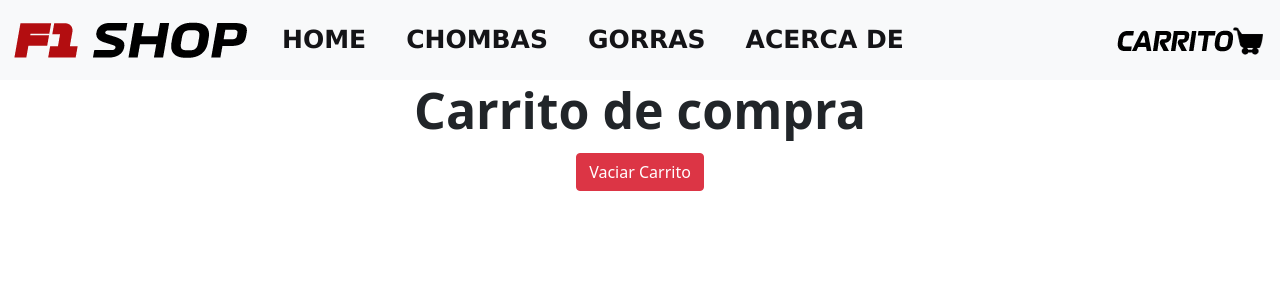
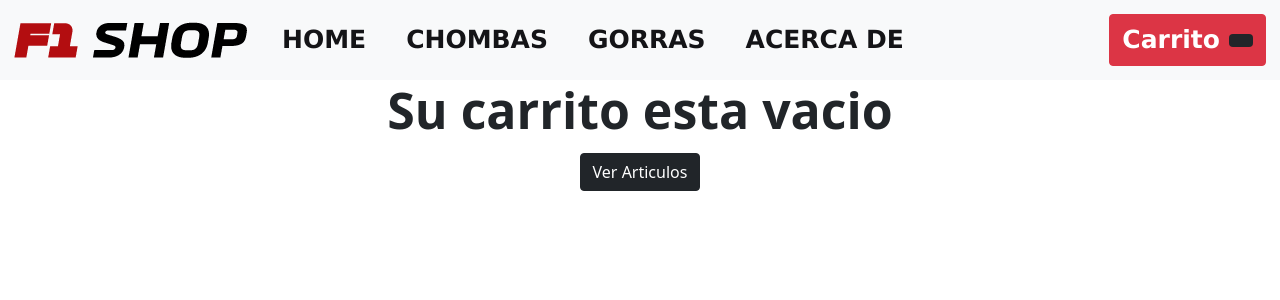
Before and after one commit to nimazmedia/nmazz_rjs_com19765, a React (Create React App) app: page /cart in a window 1280 px wide. Shown: the top 300 px of the page. Built offline with nearby package versions, Linux system fonts and the light colour scheme.

Commit message:
Cart y CartContext

```diff
--- a/src/App.css
+++ b/src/App.css
@@ -12,20 +12,30 @@
   font-weight: bolder;
 }
 
-.cardCarrito {
-  width: 45rem;
-  margin: auto auto;
-}
-
 .carritoTitle {
   font-size: 30px;
   font-weight: bolder;
   margin-bottom: 0;
+  background-color: #141417;
+  color: #e7e7e7;
 }
 
 .carritoText {
   font-size: 20px;
   font-weight: bold;
+}
+
+.carritoLine {
+  border: solid 1px #141417;
+}
+
+.cartWidg {
+  font-size: 25px;
+  font-weight: bolder;
+}
+
+.botCart {
+  margin: 5px;
 }
 
 .cardItem {
--- a/src/App.js
+++ b/src/App.js
@@ -1,10 +1,11 @@
 import React from 'react';
-import { BrowserRouter, Route, Routes } from 'react-router-dom';
 import NavBar from './components/NavBar/NavBar';
-import {Cart} from "./components/Cart/Cart";
 import CartContextProvider from "./context/CartContext";
 import ItemListContainer from './components/ItemListContainer/ItemListContainer';
 import ItemDetailContainer from './components/ItemListContainer/ItemDetailContainer';
+
+import { BrowserRouter, Route, Routes } from 'react-router-dom';
+import {Cart} from "./components/Cart/Cart";
 
 import 'bootstrap/dist/css/bootstrap.min.css';
 import './App.css';
--- a/src/components/Cart/Cart.jsx
+++ b/src/components/Cart/Cart.jsx
@@ -1,25 +1,47 @@
+import { Link } from 'react-router-dom'
 import { useCartContext } from '../../context/CartContext'
-import {Card, Button} from 'react-bootstrap';
+import { Button, Container, Row, Col } from 'react-bootstrap';
+import { CartEmpty } from './CartEmpty'
 
 export const Cart = () => {
-    const { cartList, vaciarCart } = useCartContext()
+    const { cartList, vaciarCart, borrarItem, cantItem, totalPrice } = useCartContext()
 
     return (
         <div>
-            <h1 className="titulos">Carrito de compra</h1>
+            {cartList.length === 0 ? <CartEmpty /> :
 
-            {cartList.map(item =>
-                        <Card className="text-center cardCarrito" border="dark">
-                            <Card.Header>
-                                <Card.Title className="carritoTitle">{item.title}</Card.Title>
-                            </Card.Header>
-                            <Card.Body>
-                                <Card.Text className="carritoText">Cantidad: {item.cantidad} | Precio: ${item.precio}</Card.Text>
-                            </Card.Body>
-                            <Card.Footer><Button variant="dark" className="botDetalle">Eliminar Item</Button></Card.Footer>
-                        </Card>
-            )}
-            <Button variant="danger" className="botDetalle" onClick={vaciarCart}>Vaciar Carrito</Button>
-        </div>
+                cartList.map(item =>
+                        <Container>
+                            <Row className="carritoTitle">
+                                <Col className="carritoText">Articulo</Col>
+                                <Col className="carritoText">Cantidad</Col>
+                                <Col className="carritoText">Precio</Col>
+                                <Col></Col>
+                            </Row>
+                            <Row className="carritoLine">
+                                <Col className="carritoText">{item.title}</Col>
+                                <Col className="carritoText">{item.count}</Col>
+                                <Col className="carritoText">$ {item.precio * item.count}</Col>
+                                <Col><Button variant="dark" className="botDetalle botCart" onClick={() => borrarItem(item.id)}>Eliminar Item</Button></Col>
+                            </Row>
+                        </Container>
+                )
+            }
+            {
+                cartList.length === 0 ? null :
+                    <>
+                        <Container>
+                            <Row>
+                                <Col></Col>
+                                <Col className="carritoText">Cantidad de productos: {cantItem()}</Col>
+                                <Col className="carritoText">Total: $ {totalPrice()}</Col>
+                                <Col><Button variant="danger" className="botDetalle" onClick={vaciarCart}>Vaciar Carrito</Button></Col>
+                            </Row>
+                        </Container>
+                        <Link to='/' className="card-link"><Button variant="success" className="botDetalle">Seguir Comprando</Button></Link>
+                        <Link to='/checkOut' className="card-link"><Button variant="danger" className="botDetalle">Finalizar Compra</Button></Link>
+                    </>
+            }
+</div>
     )
 }
--- /dev/null
+++ b/src/components/Cart/CartEmpty.jsx
@@ -0,0 +1,14 @@
+
+import React from 'react'
+import { Link } from 'react-router-dom'
+import {Button} from 'react-bootstrap';
+
+export const CartEmpty = () => {
+
+    return (
+        <div>
+            <h1 className="titulos">Su carrito esta vacio</h1>
+            <Link to='/'><Button variant="dark" className="botDetalle">Ver Articulos</Button></Link>
+        </div>
+    )
+}
--- a/src/components/CartWidget/CartWidget.jsx
+++ b/src/components/CartWidget/CartWidget.jsx
@@ -1,11 +1,17 @@
 import React from 'react'
-import ImgCart from './cart.png'
+import { useCartContext } from "../../context/CartContext"
+import {Button, Badge} from 'react-bootstrap';
+
 
 const CartWidget = () => {
+    const { cantItem } = useCartContext()
+
     return (
-        <>
-            <img src={ImgCart} alt='imagén de carrito' />
-        </>
+        <div>
+            <Button variant="danger" className="cartWidg">
+            Carrito <Badge bg="dark"><span>{cantItem() !== 0 && cantItem()}</span></Badge>
+            </Button>
+        </div>
     )
 }
 
--- a/src/components/ItemListContainer/ItemDetail.jsx
+++ b/src/components/ItemListContainer/ItemDetail.jsx
@@ -13,8 +13,8 @@ const ItemDetail = ({ items }) => {
 
 
     const onAdd = (count) => {
+        addCart({ ...items, items, count })
         setCount(count)
-        addCart({ ...items, items , cantidad: count })
         setClick(true)
     }
 
--- a/src/context/CartContext.jsx
+++ b/src/context/CartContext.jsx
@@ -1,4 +1,4 @@
-import { createContext, useState, useContext} from 'react'
+import {createContext, useState, useContext} from 'react'
 
 const CartContext = createContext([])
 
@@ -9,13 +9,37 @@ export const useCartContext = () => {
 const CartContextProvider = ({ children }) => {
     const [cartList, setCartList] = useState([])
 
-    const addCart = (item) => {
-        setCartList([...cartList, item])
+    const addCart = (item, cantidad) => {
+        let inCartList = cartList.find((cartItem) => cartItem.id === item.id);
+
+        if (inCartList) {
+            inCartList.count += cantidad
+            setCartList([...cartList])
+        } else {
+            setCartList([...cartList, { ...item, cantidad }])
+        }
+
     }
+
+    const borrarItem = (id) => {
+        setCartList(cartList.filter((i) => i.id !== id))
+    }
+
+    const cantItem = () => {
+        return cartList.reduce((acum, item) => acum = acum + item.count, 0)
+    }
+
+    const sumaPrecioItems = () => {
+        return cartList.reduce((acum, item) => acum = acum + item.precio, 0)
+    }
+
+    const totalPrice = () => {
+        return cartList.reduce((acum, item) => (acum += item.precio * item.count), 0)
+    }
+
     const vaciarCart = () => {
         setCartList([])
     }
-
 
 
     return (
@@ -23,7 +47,11 @@ const CartContextProvider = ({ children }) => {
             {
                 cartList,
                 addCart,
-                vaciarCart
+                vaciarCart,
+                borrarItem,
+                cantItem,
+                sumaPrecioItems,
+                totalPrice
             }}>
 
             {children}
```
